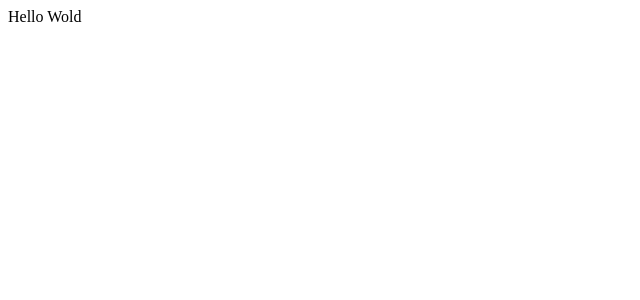
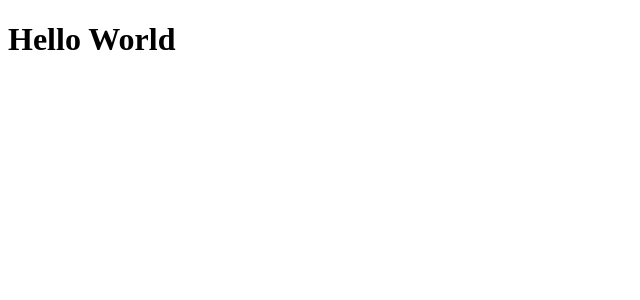
Before and after one commit to hinatha/Todo-Composition-Api-JS, a Vue app: page / in a window 1280 px wide. Shown: the top 300 px of the page, without its empty margins (0-640 px from the left). Built offline with nearby package versions, Linux system fonts and the light colour scheme.

Commit message:
refでHello, world実装

```diff
--- a/src/App.vue
+++ b/src/App.vue
@@ -1,21 +1,21 @@
 <template>
   <div id="app">
-    <!-- Showing state.message from setup() -->
-    {{ state.message }}
+    <!-- Not need to use "state." -->
+    <h1>{{ message }}</h1>
   </div>
 </template>
 
 <script>
-import { reactive } from "vue";
+// Vue which is from version 2.7 already has composition api
+// import { ref } from "@vue/composition-api";
+import { ref } from "vue";
 export default {
   setup() {
-    // Set message
-    const state = reactive({
-      message: 'Hello Wold'
-    })
-    // return message to template
+    // Set message by using ref
+    const message = ref('Hello World')
+
     return {
-      state,
+      message
     }
   }
 }
```
